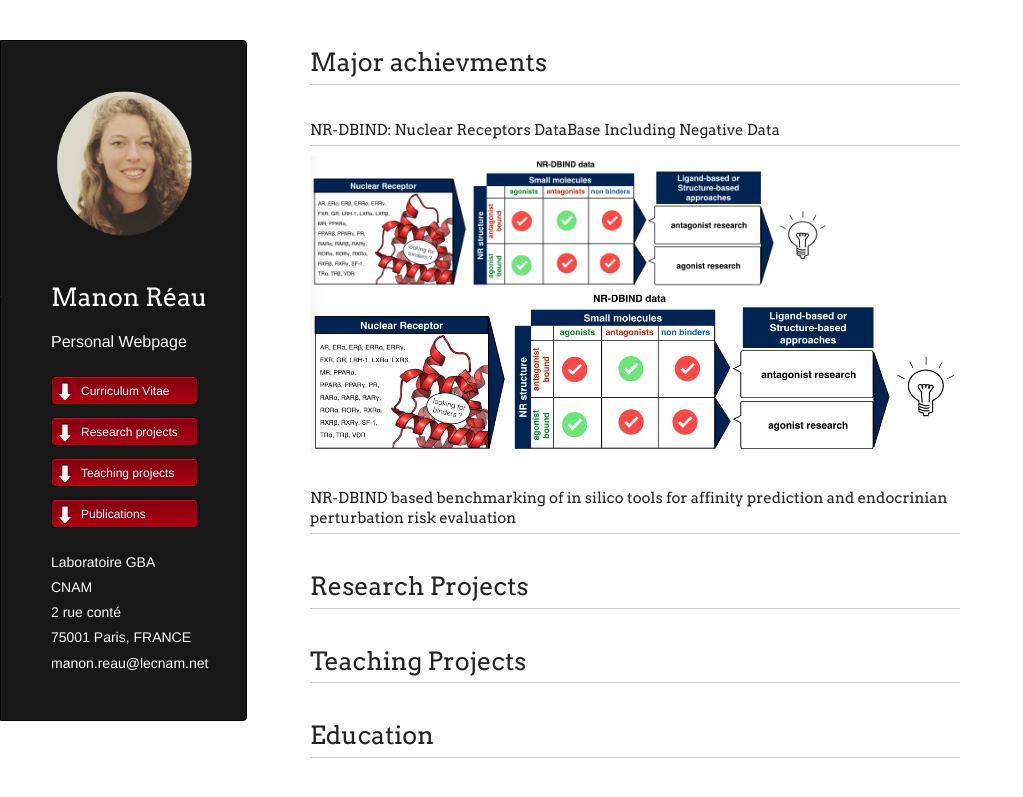
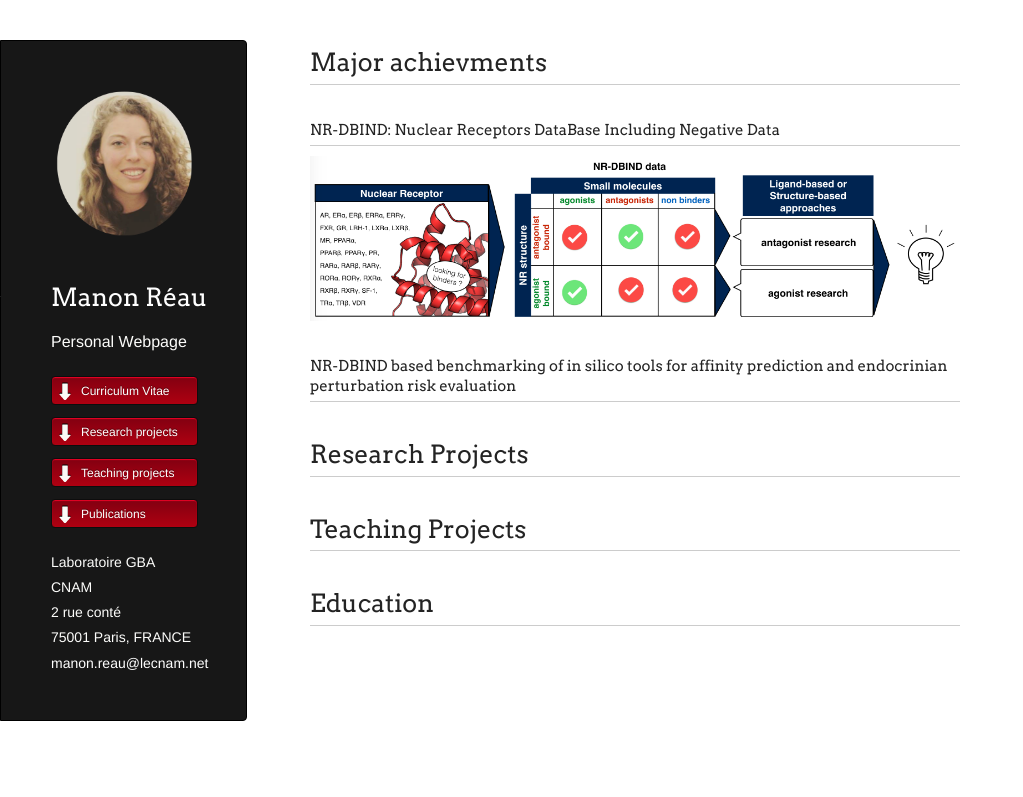
Before and after one commit to ManonR11/manonreau.github.io, a Jekyll site: the page built from index.md, in a window 1280 px wide. Shown: the top 797 px of the page, without its empty margins (0-1023 px from the left). Built offline with Jekyll 4.4.1, drawn with Linux system fonts in a browser that asks for light colours; our own code applies the rules of GitHub Pages for plain Markdown files.

Commit message:
Update index.md

```diff
--- a/index.md
+++ b/index.md
@@ -1,7 +1,6 @@
 # Major achievments
 ### NR-DBIND: Nuclear Receptors DataBase Including Negative Data
-<img style="width:80%" src="assets/images/TOCgraphic.png" alt="NR-DBIND TOC">
-![NR-DBIND TOC](assets/images/TOCgraphic.png "NR-DBIND TOC")
+<img style="width:100%" src="assets/images/TOCgraphic.png" alt="NR-DBIND TOC">
 ### NR-DBIND based benchmarking of in silico tools for affinity prediction and endocrinian perturbation risk evaluation
 
 # Research Projects
```
